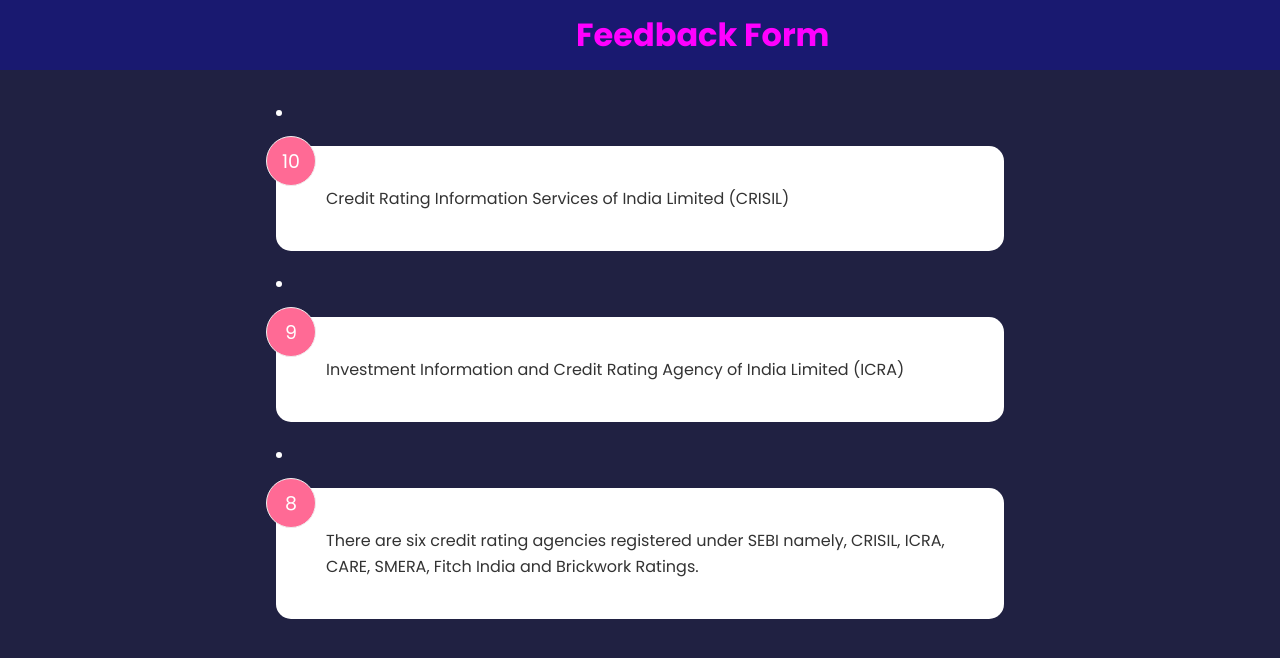
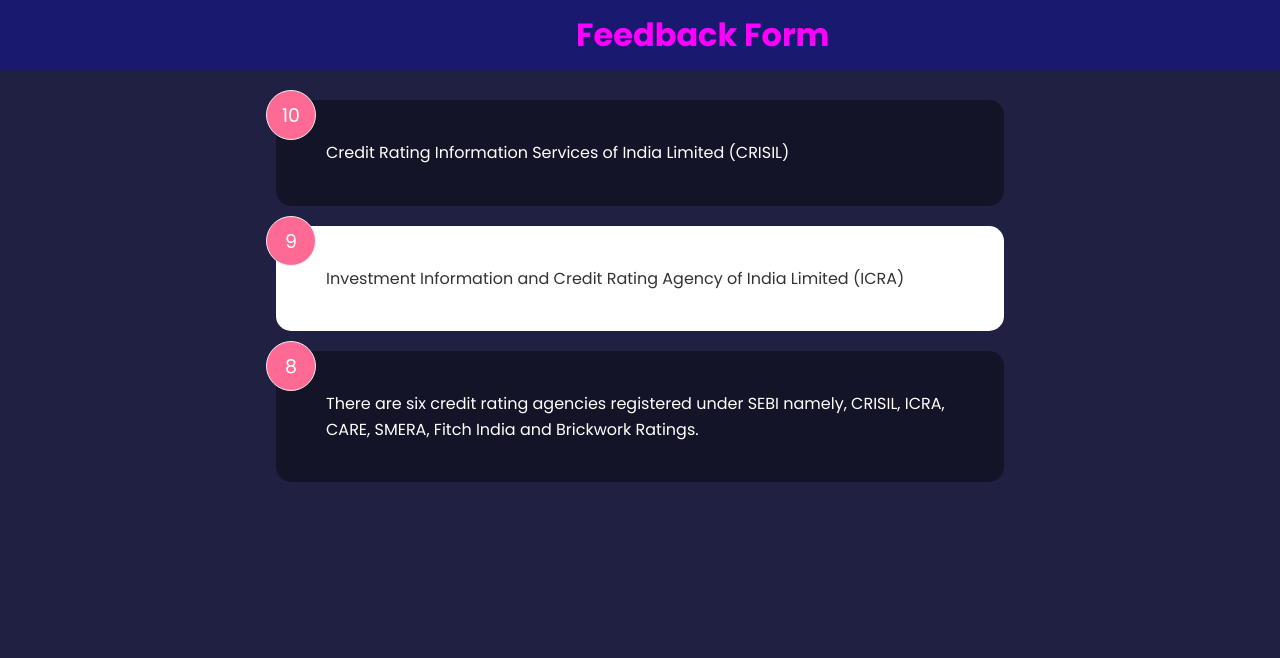
Before and after one commit to Ashutoshrx/FeedBack-App, a React (Create React App) app: page / in a window 1280 px wide. Shown: the top 658 px of the page. Built offline with nearby package versions, Linux system fonts and the light colour scheme.

Commit message:
class level conditionals & style level conditionals

```diff
--- a/src/components/FeedbackItem.jsx
+++ b/src/components/FeedbackItem.jsx
@@ -1,17 +1,26 @@
 import React from 'react';
 import { useState } from 'react';
+import Card from './shared/Card';
+import PropTypes from 'prop-types'
+import FeedbackData from '../data/FeedbackData';
 
-function FeedbackItem({textData,ratingData}) {
+
+function FeedbackItem({item}) {
   //Use of UseState which is a react hook
-  const [rating, setRating] = useState(ratingData);
-  const [text, setText] = useState(textData);
+  const [rating, setRating] = useState(item.rating);
+  const [text, setText] = useState(item.text);
 
   return (
-    <div className="card">
+    <Card>
       <div className="num-display">{rating}</div>
       <div className="text-display">{text}</div>
-    </div>
+    </Card>
   );
 }
 
+FeedbackItem.prototype={
+  item:PropTypes.objectOf(FeedbackData),
+  // item2:PropTypes.object.isRequired,
+}
+
 export default FeedbackItem;
--- a/src/components/FeedbackList.jsx
+++ b/src/components/FeedbackList.jsx
@@ -11,9 +11,7 @@
     return (
         <div className="feedback-list">
             {feedback.map(element => (
-                <li key={element.id}>
-                    <FeedbackItem ratingData={element.rating} textData={element.text} />
-                </li>
+                <FeedbackItem key={element.id} item={element} />
             ))
             }
         </div >
--- /dev/null
+++ b/src/components/shared/Card.jsx
@@ -0,0 +1,21 @@
+import PropTypes from 'prop-types';
+
+function Card({ children }) {
+    // console.log(children);
+    return (
+        /* below snippet of code is used for conditional class, we use className, similarly we can use
+         conditionals styles.
+         <div className={`card ${reverse ? ' reverse' : null}`} >
+             {children}
+         </div >*/
+        <div className={`card ${children[0]._owner.key % 2 !== 0 && 'reverse'}`} >
+            {children}
+        </div>
+    );
+}
+
+Card.propTypes = {
+    children: PropTypes.node.isRequired,
+};
+
+export default Card;
```
